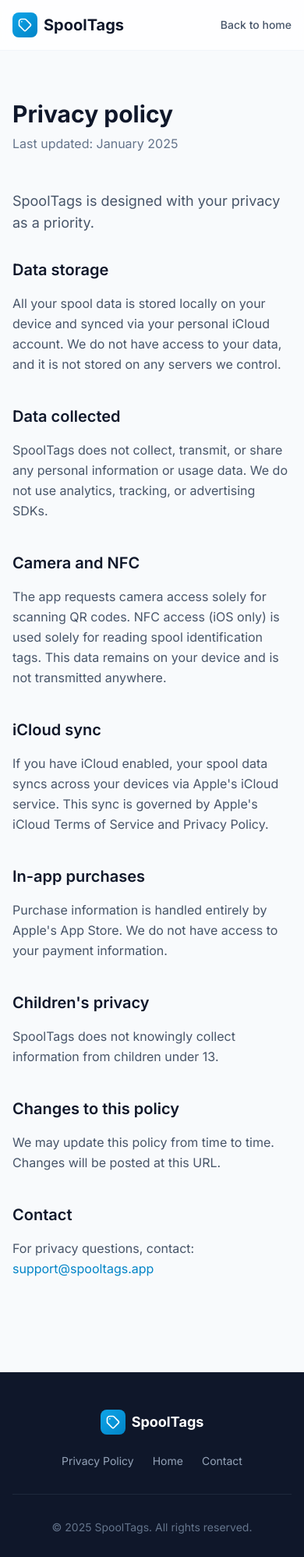
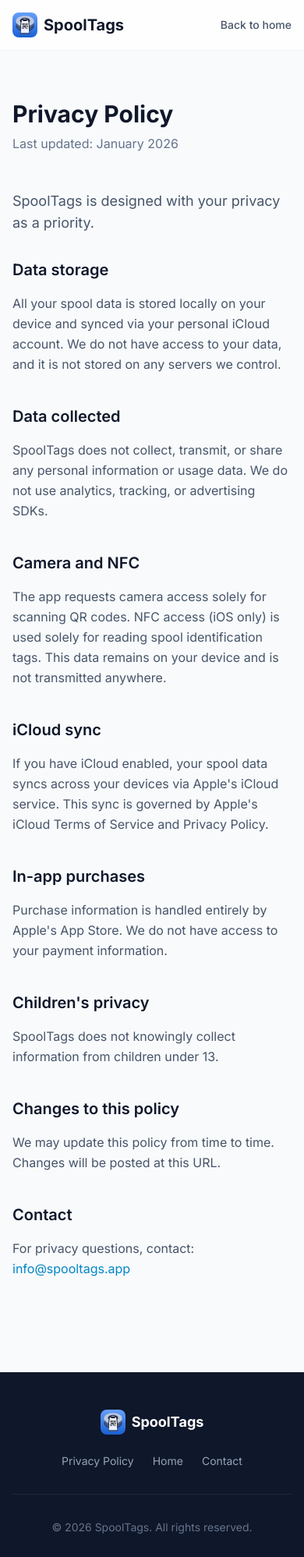
Before and after one commit to andyjeffries/spooltags_app-website, a website: page src/privacy/index.html in a window 390 px wide. Shown: the top 1997 px of the page at 78% size. Drawn offline with nearby package versions, Linux system fonts and the light colour scheme; files that its build step writes are made by us from their sources.

Commit message:
Update ready for submission

```diff
--- a/src/index.html
+++ b/src/index.html
@@ -401,9 +401,9 @@
         </div>
 
         <div class="flex items-center gap-6 text-sm">
-          <a href="/privacy.html" class="text-slate-400 hover:text-white transition-colors">Privacy Policy</a>
+          <a href="/privacy/" class="text-slate-400 hover:text-white transition-colors">Privacy Policy</a>
           <a href="#" class="text-slate-400 hover:text-white transition-colors">Support</a>
-          <a href="mailto:support@spooltags.app" class="text-slate-400 hover:text-white transition-colors">Contact</a>
+          <a href="mailto:info@spooltags.app" class="text-slate-400 hover:text-white transition-colors">Contact</a>
         </div>
       </div>
 
--- a/src/privacy.html
+++ b/src/privacy/index.html
@@ -16,7 +16,7 @@
   <link href="https://fonts.googleapis.com/css2?family=Inter:wght@400;500;600;700;800&display=swap" rel="stylesheet">
 
   <!-- Styles -->
-  <link href="output.css" rel="stylesheet">
+  <link href="../output.css" rel="stylesheet">
 </head>
 <body class="bg-slate-50 text-slate-900">
   <!-- Navigation -->
@@ -24,11 +24,7 @@
     <div class="max-w-6xl mx-auto px-4 sm:px-6 lg:px-8">
       <div class="flex items-center justify-between h-16">
         <a href="/" class="flex items-center gap-2">
-          <div class="w-8 h-8 rounded-lg bg-gradient-to-br from-primary-500 to-primary-600 flex items-center justify-center">
-            <svg class="w-5 h-5 text-white" fill="none" stroke="currentColor" viewBox="0 0 24 24">
-              <path stroke-linecap="round" stroke-linejoin="round" stroke-width="2" d="M7 7h.01M7 3h5c.512 0 1.024.195 1.414.586l7 7a2 2 0 010 2.828l-7 7a2 2 0 01-2.828 0l-7-7A2 2 0 013 12V7a4 4 0 014-4z"/>
-            </svg>
-          </div>
+          <img src="/images/logo.svg" alt="SpoolTags logo" class="w-8 h-8 rounded-lg">
           <span class="font-bold text-xl text-slate-900">SpoolTags</span>
         </a>
         <a href="/" class="text-sm font-medium text-slate-600 hover:text-primary-600 transition-colors">Back to home</a>
@@ -39,8 +35,8 @@
   <!-- Content -->
   <main class="pt-32 pb-20">
     <div class="max-w-3xl mx-auto px-4 sm:px-6 lg:px-8">
-      <h1 class="text-3xl sm:text-4xl font-bold text-slate-900 mb-2">Privacy policy</h1>
-      <p class="text-slate-500 mb-12">Last updated: January 2025</p>
+      <h1 class="text-3xl sm:text-4xl font-bold text-slate-900 mb-2">Privacy Policy</h1>
+      <p class="text-slate-500 mb-12">Last updated: January 2026</p>
 
       <div class="prose prose-slate max-w-none">
         <p class="text-lg text-slate-600 mb-8">
@@ -99,7 +95,7 @@
         <section class="mb-10">
           <h2 class="text-xl font-semibold text-slate-900 mb-4">Contact</h2>
           <p class="text-slate-600 leading-relaxed">
-            For privacy questions, contact: <a href="mailto:support@spooltags.app" class="text-primary-600 hover:text-primary-700">support@spooltags.app</a>
+            For privacy questions, contact: <a href="mailto:info@spooltags.app" class="text-primary-600 hover:text-primary-700">info@spooltags.app</a>
           </p>
         </section>
       </div>
@@ -111,23 +107,19 @@
     <div class="max-w-6xl mx-auto px-4 sm:px-6 lg:px-8">
       <div class="flex flex-col md:flex-row items-center justify-between gap-6">
         <div class="flex items-center gap-2">
-          <div class="w-8 h-8 rounded-lg bg-gradient-to-br from-primary-500 to-primary-600 flex items-center justify-center">
-            <svg class="w-5 h-5 text-white" fill="none" stroke="currentColor" viewBox="0 0 24 24">
-              <path stroke-linecap="round" stroke-linejoin="round" stroke-width="2" d="M7 7h.01M7 3h5c.512 0 1.024.195 1.414.586l7 7a2 2 0 010 2.828l-7 7a2 2 0 01-2.828 0l-7-7A2 2 0 013 12V7a4 4 0 014-4z"/>
-            </svg>
-          </div>
+          <img src="/images/logo.svg" alt="SpoolTags logo" class="w-8 h-8 rounded-lg">
           <span class="font-bold text-lg text-white">SpoolTags</span>
         </div>
 
         <div class="flex items-center gap-6 text-sm">
-          <a href="/privacy.html" class="text-slate-400 hover:text-white transition-colors">Privacy Policy</a>
+          <a href="/privacy/" class="text-slate-400 hover:text-white transition-colors">Privacy Policy</a>
           <a href="/" class="text-slate-400 hover:text-white transition-colors">Home</a>
-          <a href="mailto:support@spooltags.app" class="text-slate-400 hover:text-white transition-colors">Contact</a>
+          <a href="mailto:info@spooltags.app" class="text-slate-400 hover:text-white transition-colors">Contact</a>
         </div>
       </div>
 
       <div class="mt-8 pt-8 border-t border-slate-800 text-center">
-        <p class="text-slate-500 text-sm">&copy; 2025 SpoolTags. All rights reserved.</p>
+        <p class="text-slate-500 text-sm">&copy; 2026 SpoolTags. All rights reserved.</p>
       </div>
     </div>
   </footer>
```
